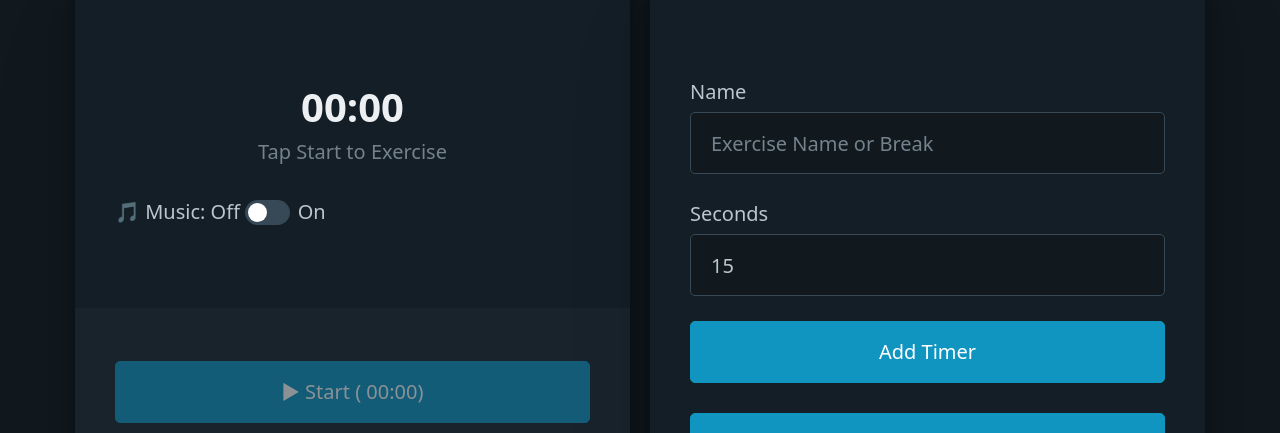
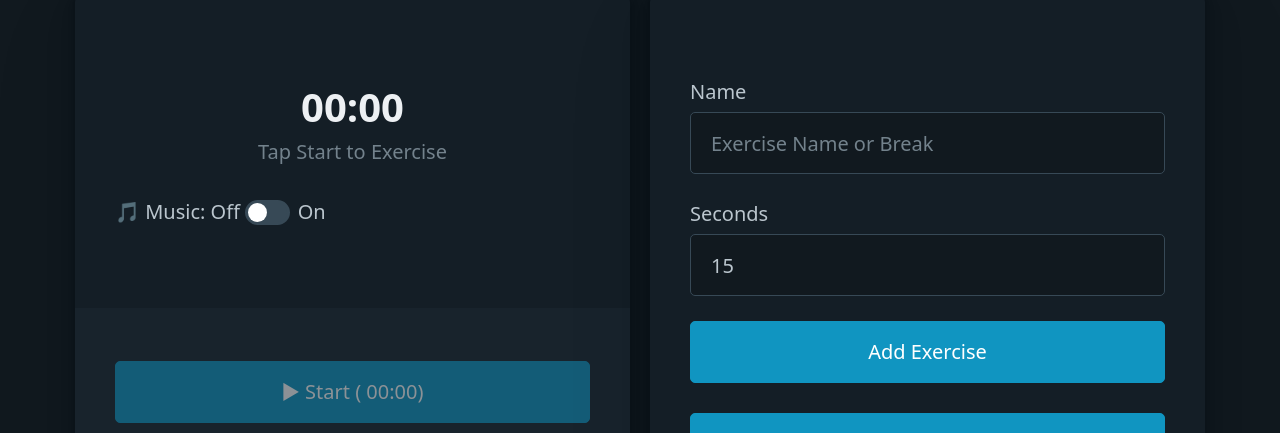
Before and after one commit to prikeshsavla/bhel, a Vue app: page / in a window 1280 px wide. Shown: the part 283-716 px from the top of the page. Built offline with nearby package versions, Linux system fonts and the light colour scheme; what nosleep.js would draw is missing.

Commit message:
Refactor Add Exercise form

```diff
--- a/src/App.vue
+++ b/src/App.vue
@@ -2,9 +2,9 @@
 // This starter template is using Vue 3 <script setup> SFCs
 // Check out https://v3.vuejs.org/api/sfc-script-setup.html#sfc-script-setup
 import Routine from "./components/Routine.vue";
-import ExerciseForm from "./components/ExerciseForm.vue";
 import Footer from "./components/Footer.vue";
 import SaveRoutineModal from "./components/SaveRoutineModal.vue";
+import AddExercise from "./components/AddExercise.vue";
 </script>
 
 <template>
@@ -20,7 +20,7 @@ import SaveRoutineModal from "./components/SaveRoutineModal.vue";
           <Routine />
         </article>
         <article>
-          <ExerciseForm />
+          <AddExercise />
         </article>
       </div>
     </section>
--- /dev/null
+++ b/src/components/AddExercise.vue
@@ -0,0 +1,23 @@
+<script setup lang="ts">
+import { Exercise } from "../models";
+import { useRoutine } from "../stores/routine";
+import ExerciseForm from "./ExerciseForm.vue";
+
+const store = useRoutine();
+
+const addShortBreak = () => {
+  store.addExercise({ name: "Break", time: 15 });
+};
+
+const addExercise = (exercise: Exercise) => {
+  store.addExercise(exercise);
+};
+</script>
+
+<template>
+  <ExerciseForm @save="addExercise" />
+
+  <div class="grid">
+    <button type="button" @click="addShortBreak">Add Break (15s)</button>
+  </div>
+</template>
--- a/src/components/ExerciseForm.vue
+++ b/src/components/ExerciseForm.vue
@@ -1,12 +1,21 @@
 <script setup lang="ts">
-import { useRoutine } from "../stores/routine";
+import { Exercise } from "../models";
 
-const store = useRoutine();
+const emit = defineEmits<{
+  (e: "save", exercise: Exercise): void;
+}>();
+
+const addTimerFromForm = (event: any) => {
+  const exercise: Exercise = { name: "", time: 0 };
+  const formData = new FormData(event.target);
+  exercise.name = formData.get("name") as string;
+  exercise.time = parseInt(formData.get("time") as string);
+  emit("save", exercise);
+};
 </script>
 
 <template>
-
-    <form @submit.prevent="store.addTimerFromForm">
+  <form @submit.prevent="addTimerFromForm">
     <label for="name">
       Name
       <input
@@ -30,12 +39,6 @@ const store = useRoutine();
         required
       />
     </label>
-      <button>Add Timer</button>
+    <button>Add Exercise</button>
   </form>
-
-    <div class="grid">
-      <button type="button" @click="store.addTimer('Break', 15)">
-        Add Break (15s)
-      </button>
-    </div>
 </template>
--- a/src/stores/routine.ts
+++ b/src/stores/routine.ts
@@ -198,17 +198,15 @@ export const useRoutine = defineStore("routine", {
           exercise.time = parseInt(value.toString());
         }
       });
-      this.addTimer(exercise.name, exercise.time);
+      this.addExercise(exercise);
     },
-    addTimer(name: string, time: number) {
+    addExercise(exercise: Exercise) {
       const lastExercise =
         this.activeRoutine.exercises[this.activeRoutine.exercises.length - 1];
-      if (lastExercise && lastExercise.name === name) {
-        this.activeRoutine.exercises[
-          this.activeRoutine.exercises.length - 1
-        ].time = lastExercise.time + time;
+      if (lastExercise && lastExercise.name === exercise.name) {
+        lastExercise.time = lastExercise.time + exercise.time;
       } else {
-        this.activeRoutine.exercises.push({ name, time });
+        this.activeRoutine.exercises.push(exercise);
       }
 
       this.setRoutine(this.activeRoutine);
```
Also changed, not shown: 1 other file (tests, documents, lock files or other folders). Lines whose indentation alone changed are shown as unchanged.
